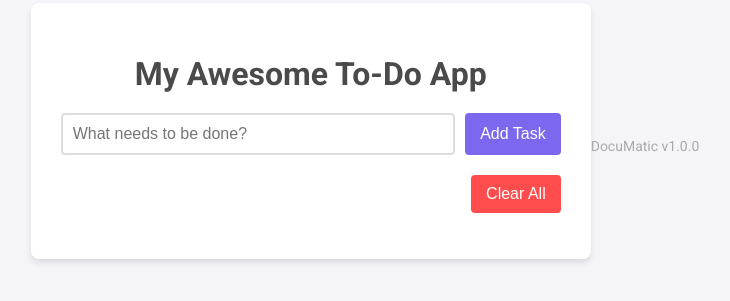
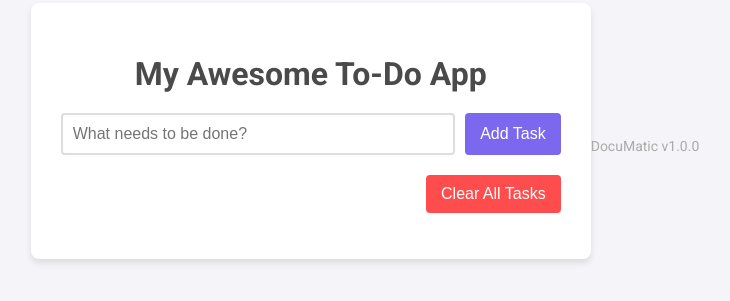
Before and after one commit to hiremathpushpa/docuMatic, a website: page public/index.html in a window 1280 px wide. Shown: the part 289-590 px from the top of the page, without its empty margins (275-1005 px from the left). Drawn offline with Linux system fonts and the light colour scheme; no server answers.

Commit message:
fix: clarify clear all button text

```diff
--- a/public/index.html
+++ b/public/index.html
@@ -14,7 +14,7 @@
             <button type="submit">Add Task</button>
         </form>
         <div class="controls">
-            <button id="clear-all-btn">Clear All</button>
+            <button id="clear-all-btn">Clear All Tasks</button>
         </div>
         <ul id="todo-list"></ul>
     </div>
```
